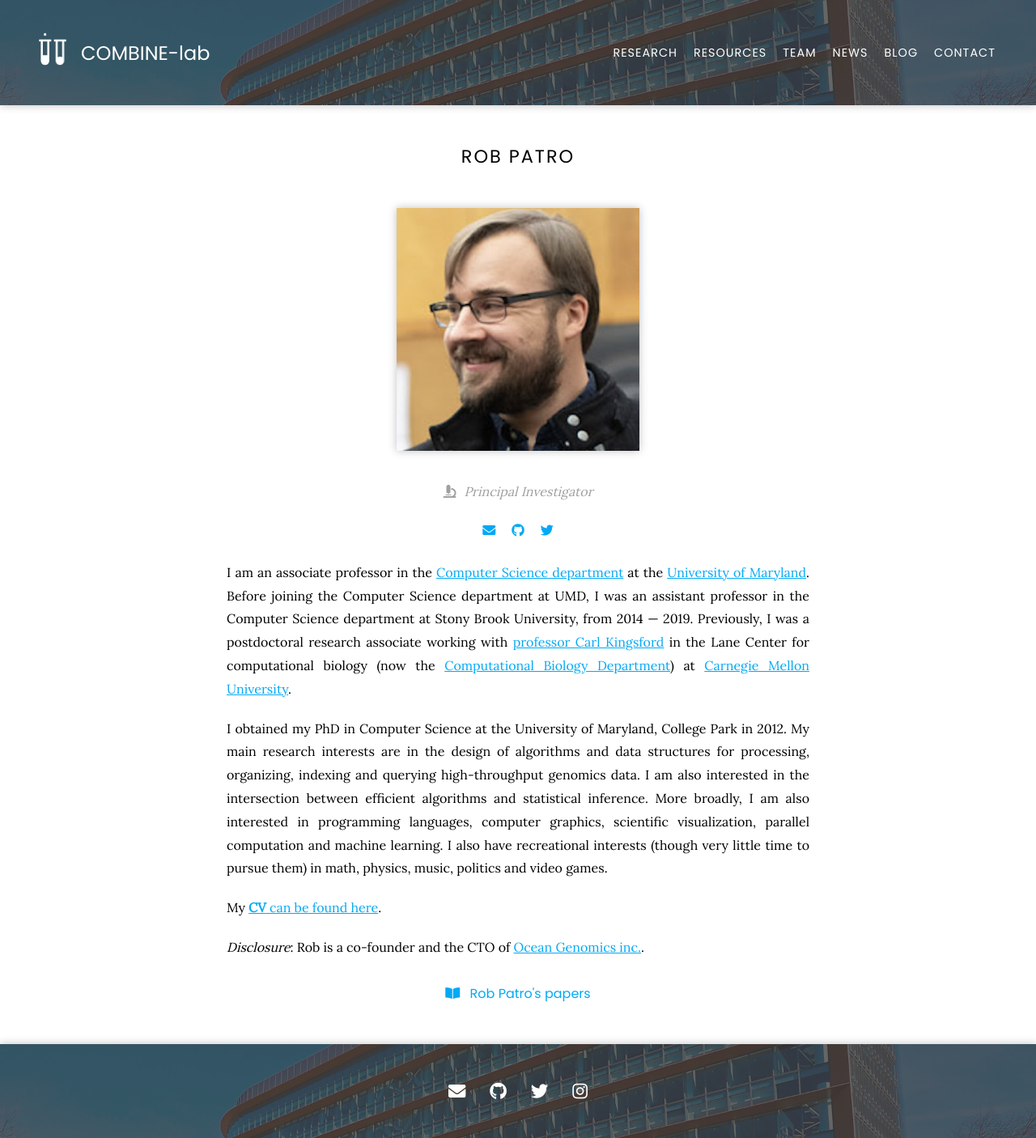
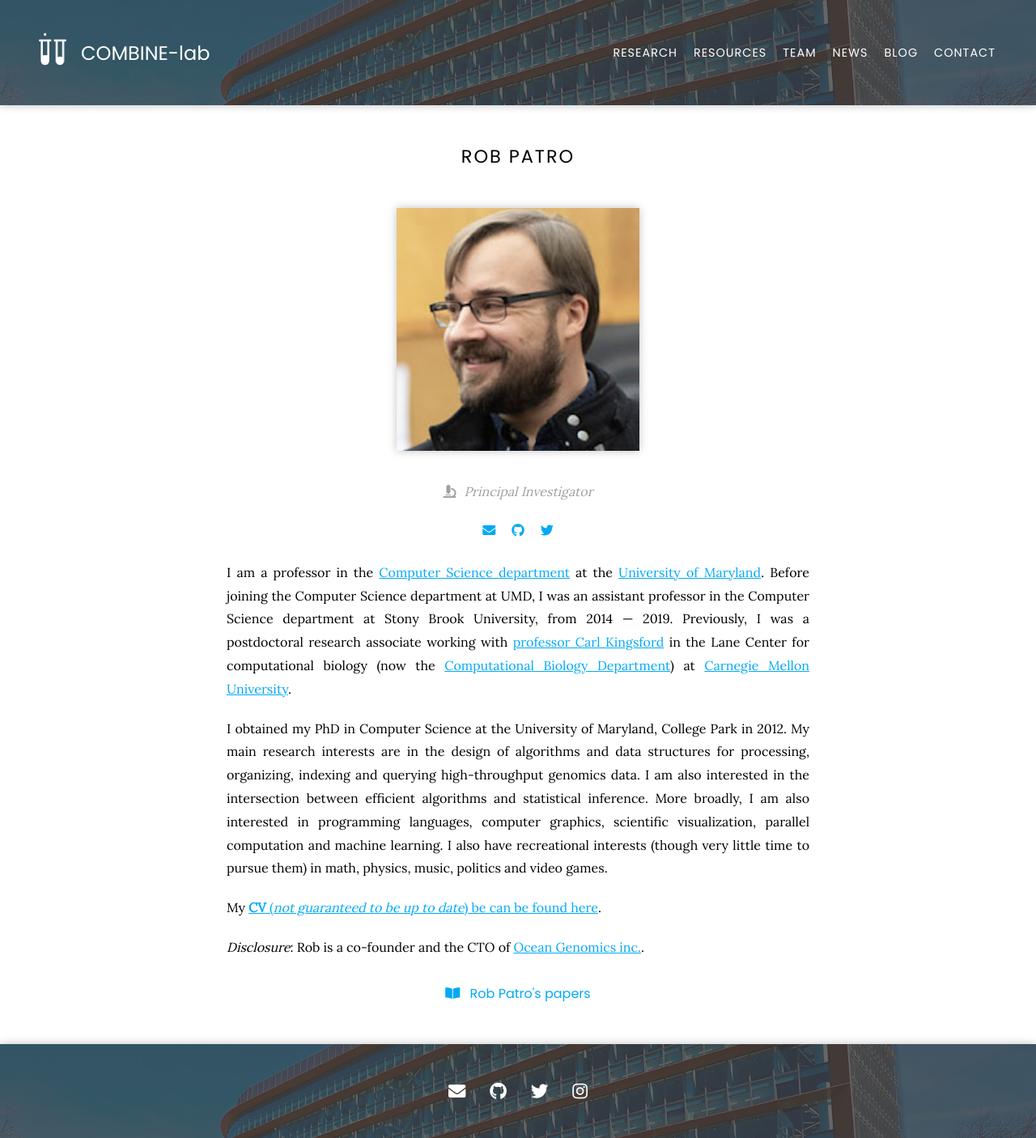
Before and after one commit to COMBINE-lab/combine-lab.github.io, a Jekyll site: the page built from _members/rob-patro.md, in a window 1280 px wide. Shown: the whole page at 81% size. Built offline with Jekyll 4.4.1, drawn with Linux system fonts in a browser that asks for light colours; nearby versions of some CDN libraries.

Commit message:
update rob rank

```diff
--- a/_members/rob-patro.md
+++ b/_members/rob-patro.md
@@ -11,10 +11,10 @@ twitter: nomad421
 github: rob-p
 ---
 
-I am an associate professor in the [Computer Science department](http://www.cs.umd.edu) at the [University of Maryland](http://www.umd.edu). Before joining the Computer Science department at UMD, I was an assistant professor in the Computer Science department at Stony Brook University, from 2014 — 2019. Previously, I was a postdoctoral research associate working with [professor Carl Kingsford](http://kingsfordlab.cbd.cmu.edu/) in the Lane Center for computational biology (now the [Computational Biology Department](http://www.cbd.cmu.edu/)) at [Carnegie Mellon University](www.cmu.edu).
+I am a professor in the [Computer Science department](http://www.cs.umd.edu) at the [University of Maryland](http://www.umd.edu). Before joining the Computer Science department at UMD, I was an assistant professor in the Computer Science department at Stony Brook University, from 2014 — 2019. Previously, I was a postdoctoral research associate working with [professor Carl Kingsford](http://kingsfordlab.cbd.cmu.edu/) in the Lane Center for computational biology (now the [Computational Biology Department](http://www.cbd.cmu.edu/)) at [Carnegie Mellon University](www.cmu.edu).
 
 I obtained my PhD in Computer Science at the University of Maryland, College Park in 2012. My main research interests are in the design of algorithms and data structures for processing, organizing, indexing and querying high-throughput genomics data. I am also interested in the intersection between efficient algorithms and statistical inference. More broadly, I am also interested in programming languages, computer graphics, scientific visualization, parallel computation and machine learning. I also have recreational interests (though very little time to pursue them) in math, physics, music, politics and video games.
 
-My [**CV** can be found here](https://combine-lab.github.io/assets/cv/rob_cv.pdf).
+My [**CV** (*not guaranteed to be up to date*) be can be found here](https://combine-lab.github.io/assets/cv/rob_cv.pdf).
 
 _Disclosure_: Rob is a co-founder and the CTO of [Ocean Genomics inc.](https://oceangenomics.com/).
```
